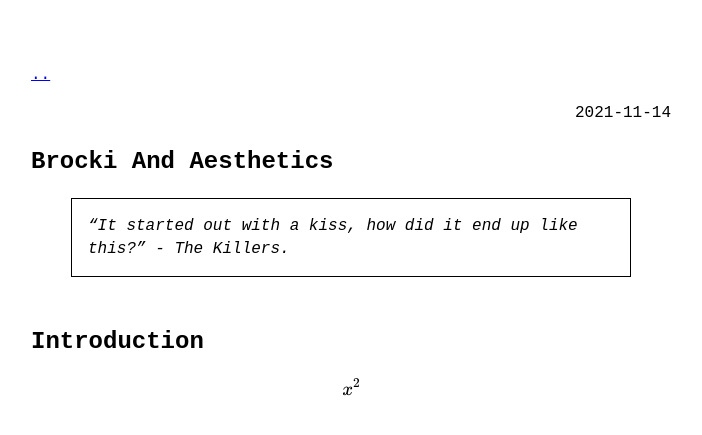
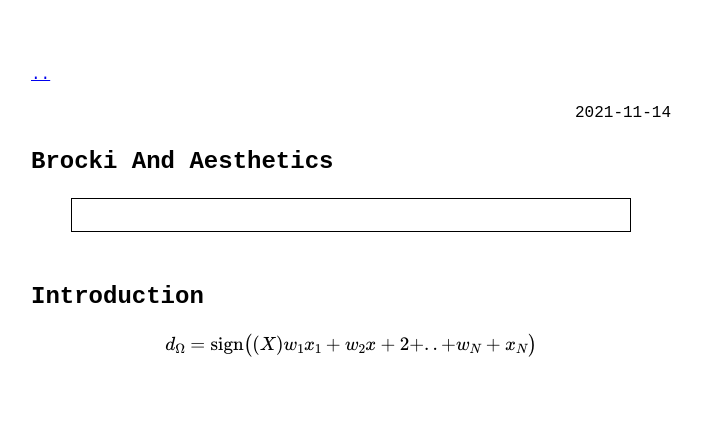
Before and after one commit to pearreview/pearreview.github.io, a Jekyll site: the page built from _posts/2021-11-14-brocki-and-aesthetics.md, in a window 1280 px wide. Shown: the top 435 px of the page, without its empty margins (289-991 px from the left). Built offline with Jekyll 4.4.1, drawn with Linux system fonts in a browser that asks for light colours; formulas are drawn with MathJax 3.

Commit message:
equation

```diff
--- a/_posts/2021-11-14-brocki-and-aesthetics.md
+++ b/_posts/2021-11-14-brocki-and-aesthetics.md
@@ -2,8 +2,8 @@
 layout: post
 ---
 
-> "It started out with a kiss, how did it end up like this?" - The Killers.
+>
 
 ## Introduction
 
-$$ x^2 $$
+$$ d_{\Omega} = \textrm{sign} \big( (X) w_1 x_1 + w_2 x+2 +  .. + w_N + x_N \big) $$
```
